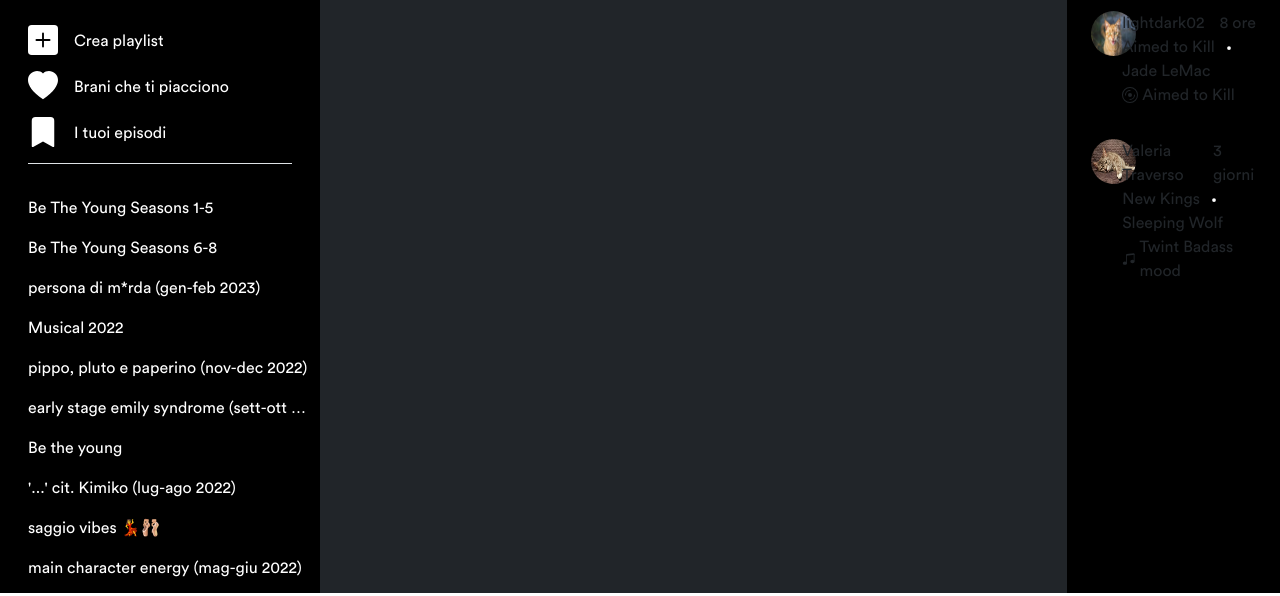
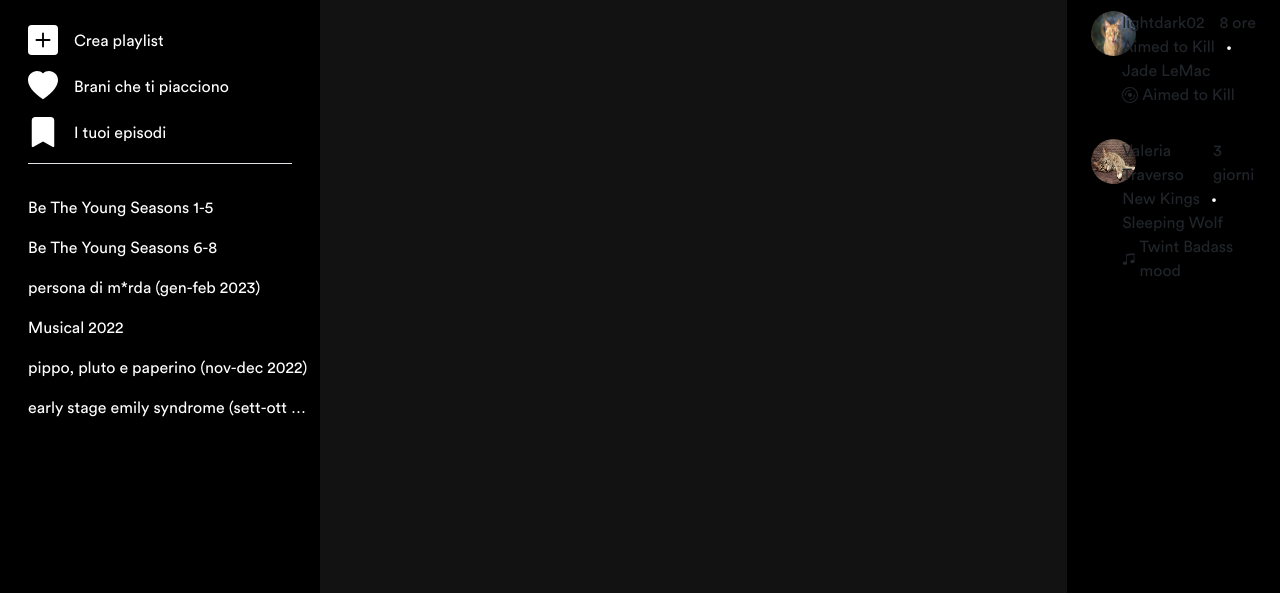
Before and after one commit to DavideSpinozzi/BuildWeek2, a plain HTML site: page album.html in a window 1280 px wide. Shown: the part 207-803 px from the top of the page. Drawn offline with nearby package versions, Linux system fonts and the light colour scheme; no server answers.

Commit message:
buildweek

```diff
--- a/album.html
+++ b/album.html
@@ -94,7 +94,7 @@
             </div>
 
         </div>
-        <div class="col-12 col-md-7 text-white bg-dark">
+        <div class="col-12 col-md-7 text-white MainContent">
             <div>
                 <div  id="albumContainer" class="container mb-3"></div>
                 <div class="d-flex align-items-end container mb-5">
--- a/assets/assets/sass/partials/_album.scss
+++ b/assets/assets/sass/partials/_album.scss
@@ -1,3 +1,26 @@
+.MainContent {
+    height: 100vh;
+    overflow-y: auto;
+    background-color: #121212;
+    padding: 1em;
+  }
+
+  .MainContent::-webkit-scrollbar {
+    width: 10px;
+  }
+
+  .MainContent::-webkit-scrollbar-track {
+    background: #f1f1f1;
+  }
+
+  .MainContent::-webkit-scrollbar-thumb {
+    background: #888;
+  }
+
+  .MainContent::-webkit-scrollbar-thumb:hover {
+    background: #555;
+  }
+
 .card {
   background-color: transparent;
   border: 0;
--- a/assets/assets/sass/partials/_navbar.scss
+++ b/assets/assets/sass/partials/_navbar.scss
@@ -4,7 +4,7 @@
 }
 .playlistSalvate {
   overflow-y: auto;
-  max-height: 50%;
+  max-height: 30%;
 }
 .playlistSalvate::-webkit-scrollbar {
   width: 10px;
```
Also changed, not shown: assets/css/style.css, 1 other file.
